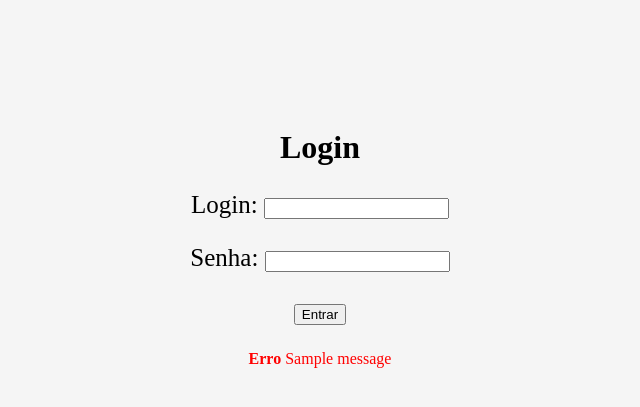
After one commit to GabrielMorais2/agenda, a Django app: page /login/ in a window 1280 px wide. The commit adds this page. Shown: the top 407 px of the page, without its empty margins (320-960 px from the left). Run offline with Django 3.2, Linux system fonts and the light colour scheme; one stand-in notice (Sample message) is shown.

Commit message:
incluindo tela de autenticação

```diff
--- a/agenda/urls.py
+++ b/agenda/urls.py
@@ -20,5 +20,8 @@ from django.views.generic import RedirectView
 urlpatterns = [
     path('admin/', admin.site.urls),
     path('agenda/', views.lista_eventos),
-    path('', RedirectView.as_view (url= '/agenda/'))
+    path('', RedirectView.as_view(url= '/agenda/')),
+    path('login/', views.login_user),
+    path('login/submit', views.submit_login),
+    path('logout/', views.logout_user)
 ]
--- a/core/views.py
+++ b/core/views.py
@@ -1,5 +1,8 @@
 from django.shortcuts import render, redirect
 from core.models import Evento
+from django.contrib.auth.decorators import login_required
+from django.contrib.auth import authenticate, login, logout
+from django.contrib import messages
 # Create your views here.
 
 
@@ -7,7 +10,32 @@ from core.models import Evento
     #return redirect('/agenda/')
 
 
+def login_user(request):
+    return render(request, 'login.html')
+
+
+def logout_user(request):
+    logout(request)
+    return redirect('/')
+
+
+def submit_login(request):
+    if request.POST:
+        username = request.POST.get('username')
+        password = request.POST.get('password')
+        usuario = authenticate(username=username, password=password)
+        if usuario is not None:
+            login(request, usuario)
+            return redirect('/')
+        else:
+            messages.error(request, "Login ou senha invalido")
+
+    return redirect('/')
+
+
+@login_required(login_url='/login/')
 def lista_eventos(request):
-    evento = Evento.objects.all()
+    usuario = request.user
+    evento = Evento.objects.filter(usuario=usuario)
     response = {'eventos': evento}
     return render(request, 'agenda.html', response)
--- a/templates/agenda.html
+++ b/templates/agenda.html
@@ -3,7 +3,7 @@
 {% block content %}
     <h2>Agendamentos</h2>
 
-    <ul style = 'font-size: 18px' >
+    <ul style = 'font-size: 18px;' >
     {% for evento in eventos %}
         <li>{{evento.titulo}} - {{evento.get_data_evento}}</li>
     {% endfor %}
--- /dev/null
+++ b/templates/login.html
@@ -0,0 +1,24 @@
+<!DOCTYPE html>
+<html lang="en">
+<head>
+    <meta charset="UTF-8">
+    <title>Agenda</title>
+</head>
+
+<body style="background: WhiteSmoke; padding: 100px; height: 100px; font-family: 'Times New Roman' , serif; " >
+    <h1 align="center" > Login </h1>
+    <form action="submit" method="POST"> {% csrf_token %}
+        <div align= "center" style="font-size: 25px; ">
+            <p><label> Login: </label> <input type ="text" name="username"></p>
+            <p><label> Senha: </label><input type = 'password' name="password"></p>
+            <p><button type="submit" >Entrar</button></p>
+        </div>
+    </form>
+
+    {%for message in messages%}
+    <div align="center" style="color: red;">
+        <strong>Erro </strong>{{ message }}
+    </div>
+    {% endfor %}
+</body>
+</html>
--- a/templates/model-page.html
+++ b/templates/model-page.html
@@ -5,7 +5,7 @@
    {% include "model-header.html" %}
     </head>
 
-    <body>
+    <body style = "background: WhiteSmoke;">
     {% block content %} {% endblock %}
     {% include "model-footer.html" %}
     </body>
```
Also changed, not shown: templates/model-header.html (+7 -1 lines), db.sqlite3.
